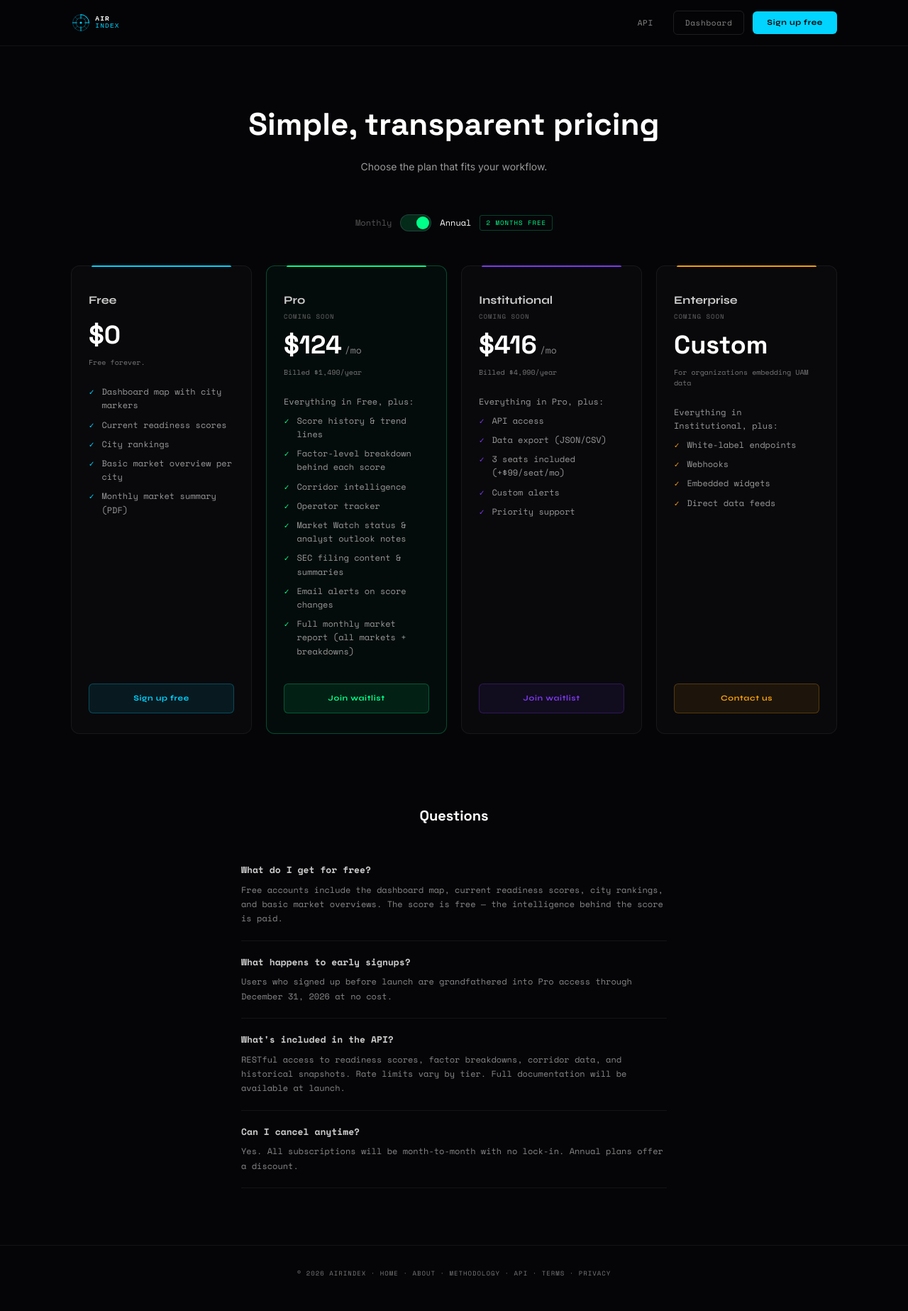
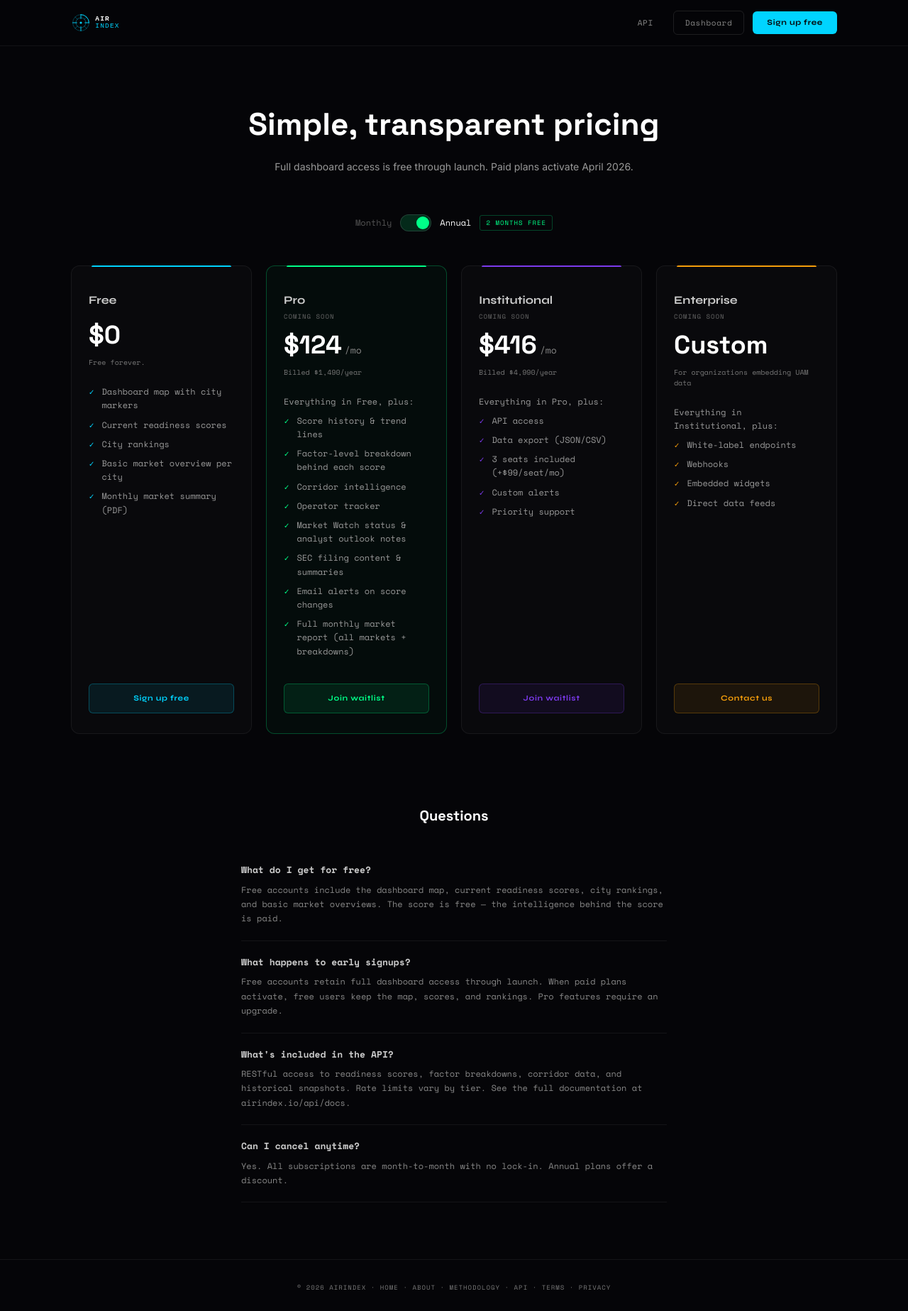
Before and after one commit to Xdrum1/airgrid, a Next.js app: page /pricing in a window 1280 px wide. Shown: the whole page at 71% size. Built offline with nearby package versions, Linux system fonts and the light colour scheme.

Commit message:
Update pricing page copy: April timeline, fix FAQ accuracy
Header: "Full dashboard access is free through launch. Paid plans
activate April 2026." Fixed FAQ: early signups keep free tier (not
auto-grandfathered), API docs are live, present tense for cancel policy.

```diff
--- a/src/app/pricing/page.tsx
+++ b/src/app/pricing/page.tsx
@@ -106,7 +106,7 @@ export default function PricingPage() {
           Simple, transparent pricing
         </h1>
         <p style={{ fontFamily: "'Inter', sans-serif", color: "#999", fontSize: 14, margin: "0 0 8px", lineHeight: 1.6 }}>
-          Choose the plan that fits your workflow.
+          Full dashboard access is free through launch. Paid plans activate April 2026.
         </p>
       </section>
 
@@ -135,15 +135,15 @@ export default function PricingPage() {
           },
           {
             q: "What happens to early signups?",
-            a: "Users who signed up before launch are grandfathered into Pro access through December 31, 2026 at no cost.",
+            a: "Free accounts retain full dashboard access through launch. When paid plans activate, free users keep the map, scores, and rankings. Pro features require an upgrade.",
           },
           {
             q: "What's included in the API?",
-            a: "RESTful access to readiness scores, factor breakdowns, corridor data, and historical snapshots. Rate limits vary by tier. Full documentation will be available at launch.",
+            a: "RESTful access to readiness scores, factor breakdowns, corridor data, and historical snapshots. Rate limits vary by tier. See the full documentation at airindex.io/api/docs.",
           },
           {
             q: "Can I cancel anytime?",
-            a: "Yes. All subscriptions will be month-to-month with no lock-in. Annual plans offer a discount.",
+            a: "Yes. All subscriptions are month-to-month with no lock-in. Annual plans offer a discount.",
           },
         ].map((faq) => (
           <div
```
